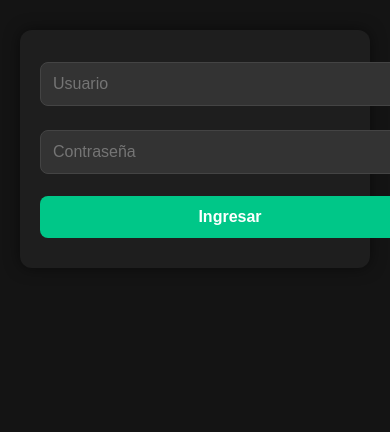
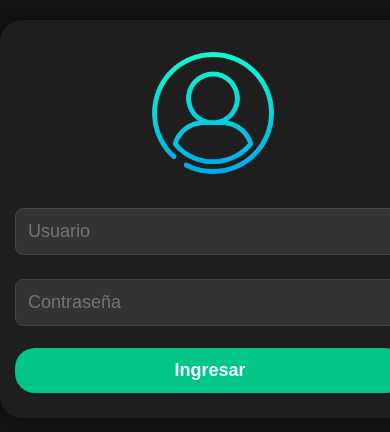
Before and after one commit to NetiicSanchez/GeneradorNet, a website: page public/login.html in a window 390 px wide. Shown: the top 432 px of the page. Drawn offline with Linux system fonts and the light colour scheme.

```diff
--- a/public/estilos.css
+++ b/public/estilos.css
@@ -6,10 +6,14 @@
   padding: 0;
 }
 
+
+
 .contenedor {
   max-width: 500px;
   margin: auto;
   padding: 20px;
+  border: #008a8a 2px solid;
+  border-radius: 20px;
 }
 
 h1 {
@@ -98,6 +102,20 @@
 ul li a:hover {
   text-decoration: underline;
 }
+#logo {
+  display: block;
+  margin: 0 auto 20px;
+  max-width: 100%;
+}
+
+img {
+  max-width: 40%;
+  height:30%;
+  padding-left: 120px;
+
+
+}
+
 
 @media (max-width: 480px) {
   .contenedor {
@@ -143,8 +161,8 @@
 
 .login-box {
   background-color: #1e1e1e;
-  padding: 30px;
-  border-radius: 12px;
+
+  border-radius: 22px;
   max-width: 400px;
   margin: 60px auto;
   box-shadow: 0 0 15px rgba(0,0,0,0.5);
@@ -158,7 +176,7 @@
 }
 
 .login-box input {
-  width: 360px;
+  width: 93%;
   padding: 12px;
   margin: 12px 0;
   border-radius: 8px;
@@ -169,20 +187,19 @@
 }
 
 .login-box button {
-  width: 360px;
+  width: 100%;
   padding: 12px;
   background-color: #00c788;
   border: none;
-  border-radius: 8px;
+  border-radius: 20px;
   font-weight: bold;
   font-size: 16px;
   cursor: pointer;
   margin-top: 10px;
 }
 
-#botonlogin{
-  width: 380px;
-
+#botonlogin {
+  width: 100%;
 }
 
 .login-box button:hover {
@@ -192,13 +209,19 @@
 /* Responsivo login */
 @media (max-width: 480px) {
   .login-box {
-    margin: 30px 20px;
-    padding: 20px;
+    width: 100%;
+    padding: 15px;
+    margin: 20px auto;
   }
 
   .login-box h2 {
     font-size: 20px;
   }
 
-
+  .login-box input,
+  .login-box button,
+  #botonlogin {
+    width: 100%;
+    font-size: 18px;
+  }
 }
--- a/public/login.html
+++ b/public/login.html
@@ -10,6 +10,7 @@
 <body>
   <div class="login-box">
 <form method="POST" action="/login">
+  <div class="logo">  <img class="logo" src="loginlogo.png" alt="logologin"></div>
   <input type="text" name="username" placeholder="Usuario" required>
   <input type="password" name="password" placeholder="Contraseña" required>
   <button id="botonlogin" type="submit">Ingresar</button>
```
Also changed, not shown: index.js (+10 -11 lines), public/IMGlogin.jpg (added), public/loginlogo.png (added).
